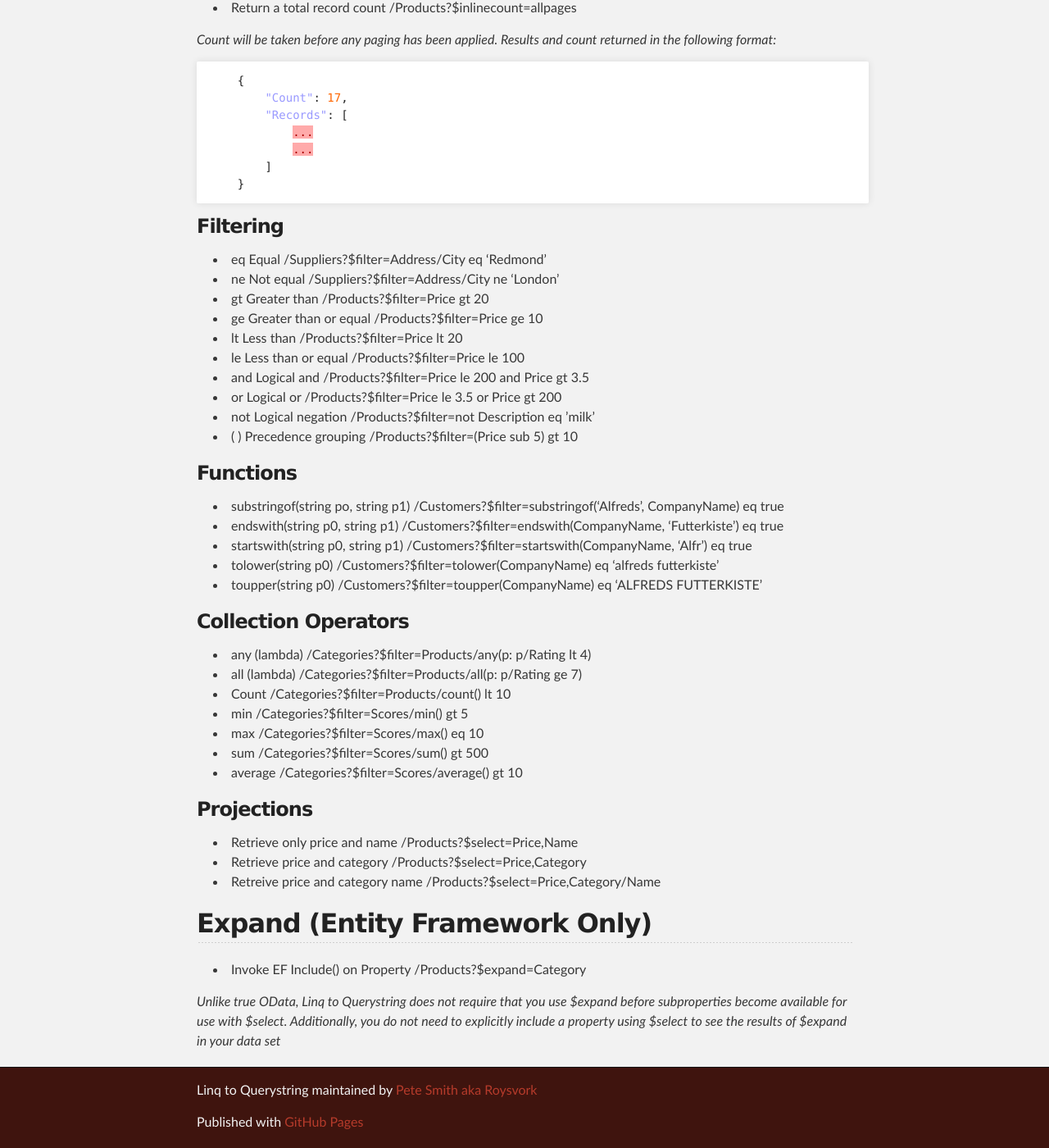
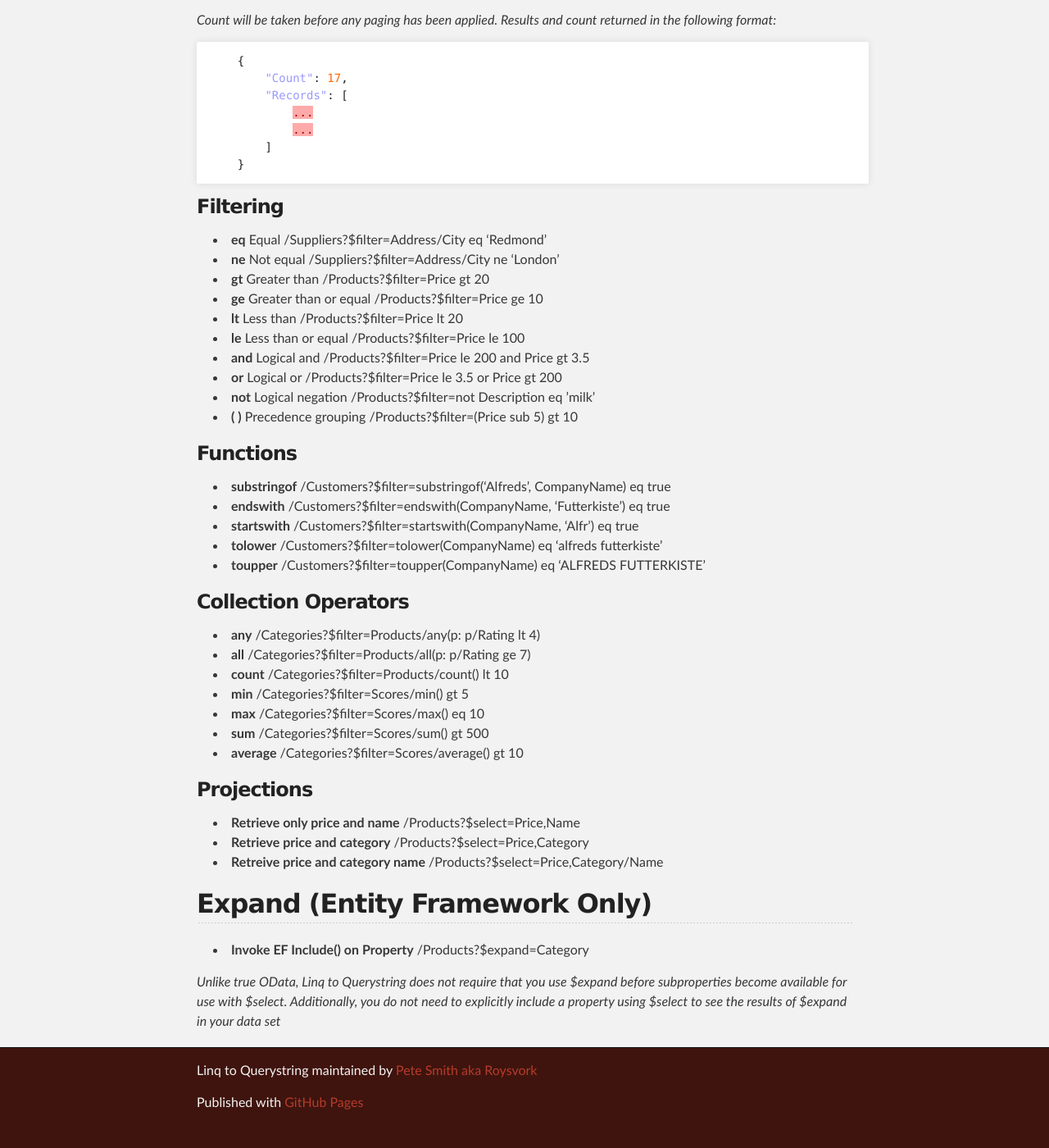
Before and after one commit to beyond-code-github/LinqToQuerystring, a Jekyll site: the page built from syntax.markdown, in a window 1280 px wide and 1400 px high, scrolled down 1363 px. Shown: the whole window at 82% size. Built offline with Jekyll 4.4.1, drawn with Linux system fonts in a browser that asks for light colours; Markdown is read by kramdown in place of the engine named in the settings; after the commit the page ends 2739 px from its top, so only the background shows below that; some of the changed text lies outside the part shown.

Commit message:
Better formatting on syntax page

```diff
--- a/syntax.markdown
+++ b/syntax.markdown
@@ -57,43 +57,43 @@ Here's a rundown of the the syntax you can use... you can view the full OData qu
 
 ### Filtering
 
-* eq	Equal					/Suppliers?$filter=Address/City eq ‘Redmond’
-* ne	Not equal				/Suppliers?$filter=Address/City ne ‘London’
-* gt	Greater than			/Products?$filter=Price gt 20
-* ge	Greater than or equal	/Products?$filter=Price ge 10
-* lt	Less than				/Products?$filter=Price lt 20
-* le	Less than or equal		/Products?$filter=Price le 100
-* and	Logical and				/Products?$filter=Price le 200 and Price gt 3.5
-* or	Logical or				/Products?$filter=Price le 3.5 or Price gt 200
-* not	Logical negation		/Products?$filter=not Description eq ’milk’
-* ( )	Precedence grouping		/Products?$filter=(Price sub 5) gt 10
+* **eq**	Equal					/Suppliers?$filter=Address/City eq ‘Redmond’
+* **ne**	Not equal				/Suppliers?$filter=Address/City ne ‘London’
+* **gt**	Greater than			/Products?$filter=Price gt 20
+* **ge**	Greater than or equal	/Products?$filter=Price ge 10
+* **lt**	Less than				/Products?$filter=Price lt 20
+* **le**	Less than or equal		/Products?$filter=Price le 100
+* **and**	Logical and				/Products?$filter=Price le 200 and Price gt 3.5
+* **or**	Logical or				/Products?$filter=Price le 3.5 or Price gt 200
+* **not**	Logical negation		/Products?$filter=not Description eq ’milk’
+* **( )**	Precedence grouping		/Products?$filter=(Price sub 5) gt 10
 
 ### Functions
 
-* substringof(string po, string p1)		/Customers?$filter=substringof(‘Alfreds’, CompanyName) eq true
-* endswith(string p0, string p1)	 	/Customers?$filter=endswith(CompanyName, ‘Futterkiste’) eq true
-* startswith(string p0, string p1)	 	/Customers?$filter=startswith(CompanyName, ‘Alfr’) eq true
-* tolower(string p0)	 				/Customers?$filter=tolower(CompanyName) eq ‘alfreds futterkiste’
-* toupper(string p0)	 				/Customers?$filter=toupper(CompanyName) eq ‘ALFREDS FUTTERKISTE’
+* **substringof**					/Customers?$filter=substringof(‘Alfreds’, CompanyName) eq true
+* **endswith**						/Customers?$filter=endswith(CompanyName, ‘Futterkiste’) eq true
+* **startswith**					/Customers?$filter=startswith(CompanyName, ‘Alfr’) eq true
+* **tolower**						/Customers?$filter=tolower(CompanyName) eq ‘alfreds futterkiste’
+* **toupper**						/Customers?$filter=toupper(CompanyName) eq ‘ALFREDS FUTTERKISTE’
 
 ### Collection Operators
 
-* any (lambda) 					/Categories?$filter=Products/any(p: p/Rating lt 4)
-* all (lambda) 					/Categories?$filter=Products/all(p: p/Rating ge 7)
-* Count 						/Categories?$filter=Products/count() lt 10
-* min							/Categories?$filter=Scores/min() gt 5
-* max							/Categories?$filter=Scores/max() eq 10
-* sum							/Categories?$filter=Scores/sum() gt 500
-* average  						/Categories?$filter=Scores/average() gt 10
+* **any**		 				/Categories?$filter=Products/any(p: p/Rating lt 4)
+* **all**	 					/Categories?$filter=Products/all(p: p/Rating ge 7)
+* **count** 					/Categories?$filter=Products/count() lt 10
+* **min**						/Categories?$filter=Scores/min() gt 5
+* **max**						/Categories?$filter=Scores/max() eq 10
+* **sum**						/Categories?$filter=Scores/sum() gt 500
+* **average**  					/Categories?$filter=Scores/average() gt 10
 
 ### Projections
 
-* Retrieve only price and name 			/Products?$select=Price,Name
-* Retrieve price and category			/Products?$select=Price,Category
-* Retreive price and category name		/Products?$select=Price,Category/Name
+* **Retrieve only price and name** 			/Products?$select=Price,Name
+* **Retrieve price and category**			/Products?$select=Price,Category
+* **Retreive price and category name**		/Products?$select=Price,Category/Name
 
 ## Expand (Entity Framework Only)
 
-* Invoke EF Include() on Property       /Products?$expand=Category
+* **Invoke EF Include() on Property**       /Products?$expand=Category
 
 *Unlike true OData, Linq to Querystring does not require that you use $expand before subproperties become available for use with $select. Additionally, you do not need to explicitly include a property using $select to see the results of $expand in your data set*
```
Also changed, not shown: other parts of syntax.markdown (+22 -22 lines).
